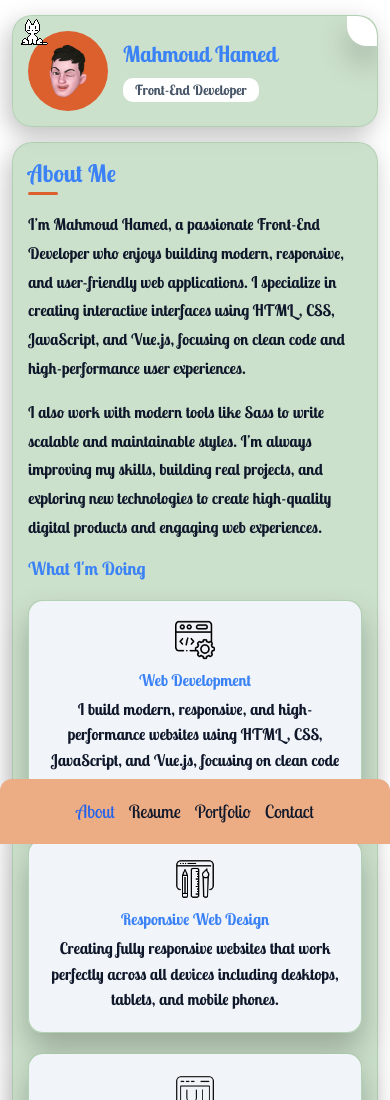
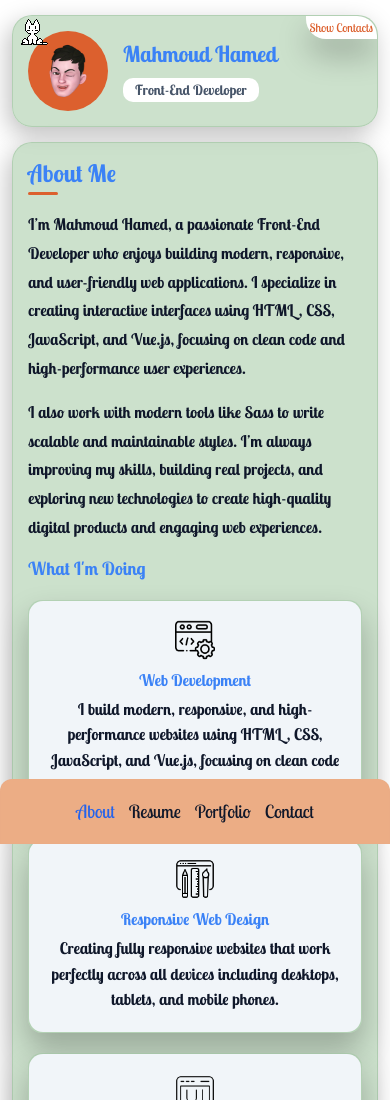
Before and after one commit to Mahmoud147/personal-portfolio, a plain HTML site: page index.html in a window 390 px wide. Shown: the top 1100 px of the page. Drawn offline with Linux system fonts and the light colour scheme.

Commit message:
fix: adjust mobile styles for screens under 480px

```diff
--- a/css/main.css
+++ b/css/main.css
@@ -1134,9 +1134,21 @@ textarea.form-input::-webkit-resizer {
 
 @media (max-width: 480px) {
 
+    .info_more-btn {
+        padding: 4px;
+        font-size: 12px;
+    }
+    .info_more-btn span {
+        display: block;
+    }
+
+    .sidebar.active {
+        max-height: 435px;
+    }
+
     .icon-box {
         bottom: -1px;
-        left: 6px;
+        left:6px;
     }
 
     .timeline-item::after {
```
